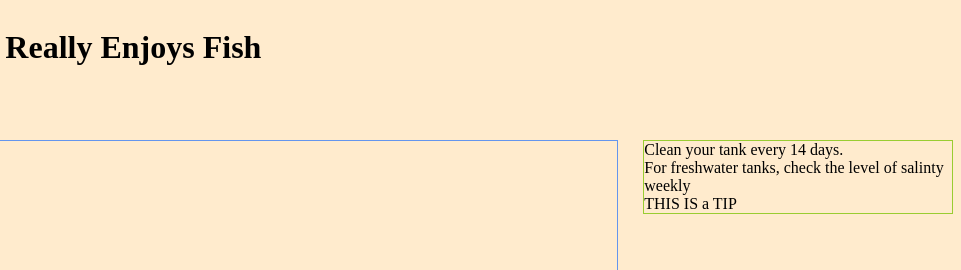
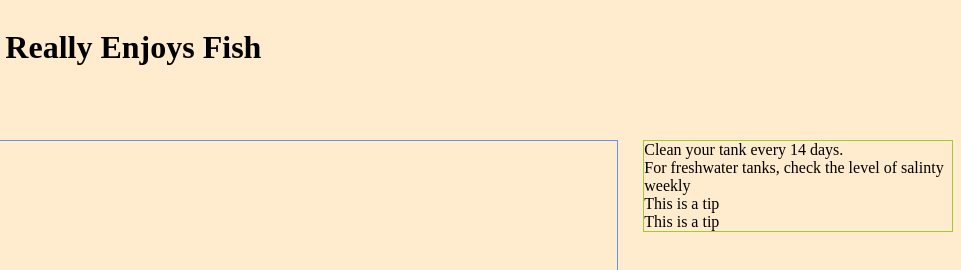
Before and after one commit to anna-moore/NSS-Martins-Aquarium, a plain HTML site: page index.html in a window 1280 px wide. Shown: the top 270 px of the page, 319-1280 px from the left. Drawn offline with Linux system fonts and the light colour scheme.

Commit message:
tips files

```diff
--- a/index.html
+++ b/index.html
@@ -55,7 +55,7 @@
             <!-- tank tips -->
         <div class="container--right">
             <aside class="tankTips">
-                <section class="tip">
+                <!-- <section class="tip">
                     <div class="tip__text">
                         Clean your tank every 14 days.
                     </div>
@@ -65,7 +65,7 @@
                 </section>
                 <section>
                     <div class="tip__text">THIS IS a TIP</div>
-                </section>
+                </section> -->
             </aside>
         </div >
     </main>
--- a/scripts/main.js
+++ b/scripts/main.js
@@ -1,3 +1,5 @@
-import { FishList } from "./FishList.js"
+import { FishList } from "./fish/FishList.js"
+import { TipList } from "./tips/TipList.js"
 
 FishList()
+TipList()
--- /dev/null
+++ b/scripts/tips/TipDataProvider.js
@@ -0,0 +1,18 @@
+const tipCollection = [
+    {
+        tip: "Clean your tank every 14 days."
+    },
+    {
+        tip: "For freshwater tanks, check the level of salinty weekly"
+    },
+    {
+        tip: "This is a tip"
+    },
+    {
+        tip:"This is a tip"
+    }
+]
+
+export const useTip = () =>{
+    return tipCollection.slice();
+}
--- /dev/null
+++ b/scripts/tips/TipList.js
@@ -0,0 +1,16 @@
+/**TipList which renders individual tip objects as HTML*/
+import { useTip } from './TipDataProvider.js'
+import { Tip } from './Tips.js'
+
+export const TipList = () => {
+
+    // Get a reference to the <aside class= "tankTips"> element
+    const contentElement = document.querySelector(".tankTips")
+    //grabs copy on the tip list
+    const allTheTips = useTip()
+    //iterates through tip collect, translates objects to HTML, places HTML on DOM
+    for (const tipObject of allTheTips){
+       const tipHTML = Tip(tipObject)
+       contentElement.innerHTML += tipHTML
+     }
+}
--- /dev/null
+++ b/scripts/tips/Tips.js
@@ -0,0 +1,8 @@
+/** Tip which renders individual fish objects as HTML (translator)*/
+export const Tip = (tip) => {
+    return `
+        <section class="container--right">
+            <div class="tips__name">${tip.tip}</div>
+        </section>
+    `
+}
```
Also changed, not shown: scripts/fish/Fish.js (renamed from scripts/Fish.js), scripts/fish/FishDataProvider.js (renamed from scripts/FishDataProvider.js), scripts/fish/FishList.js (renamed from scripts/FishList.js).
